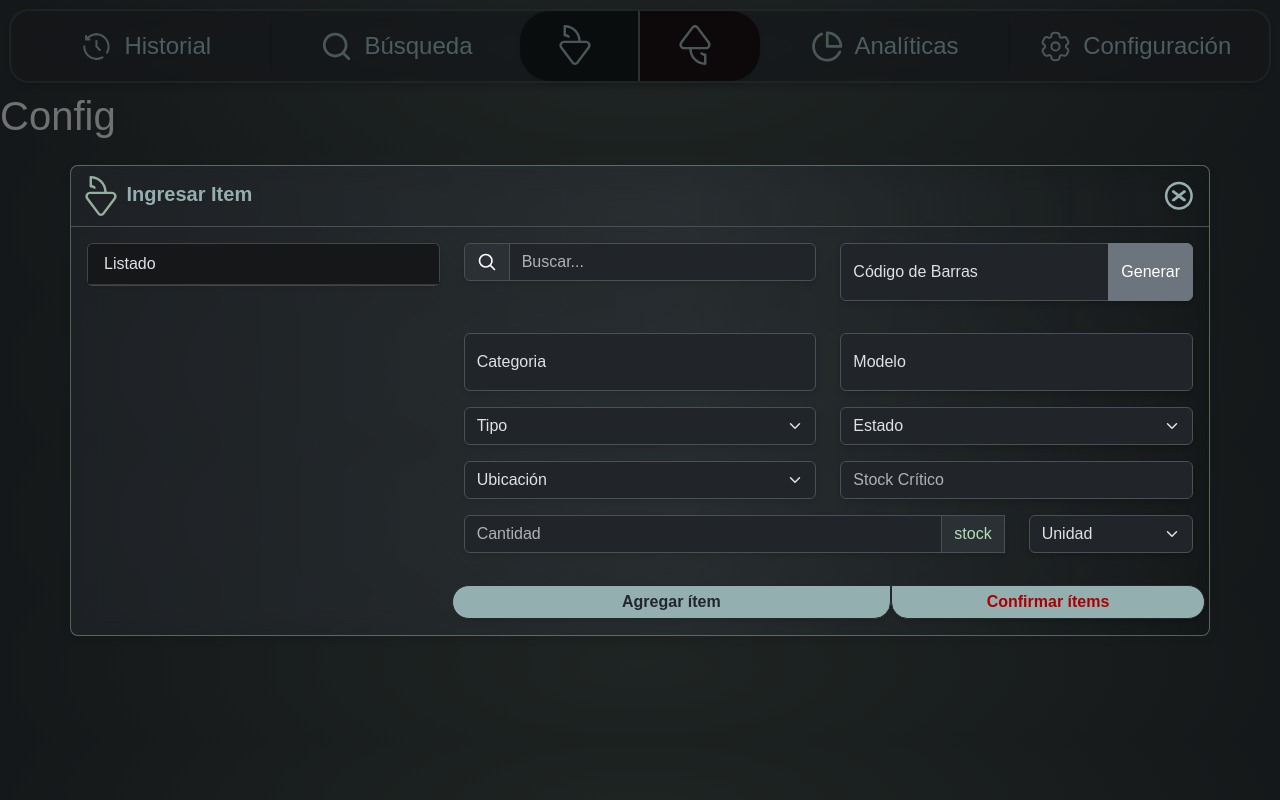
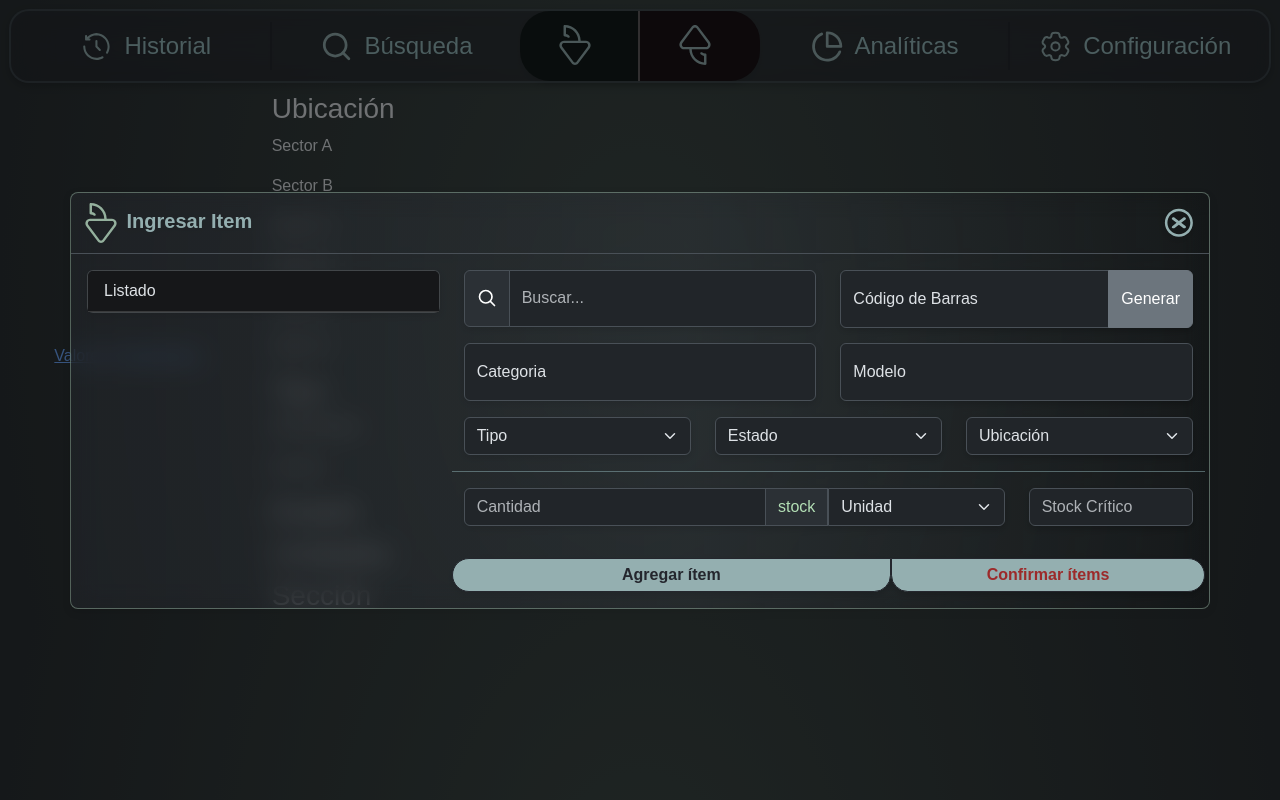
Before and after one commit to Joaminer/SGD, a Flask app: page /configuracion in a window 1280 px wide, after a click on "Ingresar". Run offline with Flask 3, Linux system fonts and the light colour scheme; data comes from the database, SQL or seed files in the repository; some libraries are stand-ins or nearby versions.

Commit message:
Form y config

```diff
--- a/static/css/styles.css
+++ b/static/css/styles.css
@@ -71,7 +71,7 @@
 #confirmItems,#backToItemsForm{
     border: 1.82748px solid #24262D;
     border-radius: 0px 36.5497px 36.5497px 36.0269px;
-    color: #AC0000  ;
+    color: #9c2a2a  ;
 }
 #user-search-container{
     width: 100% !important;
@@ -299,7 +299,25 @@
 }
 
 
+.bottom-input-r {
+    border-top-right-radius: 0 !important;
+    border-bottom-right-radius: 0 !important;
+    padding-right: 0 !important;
+  }
 
+  .bottom-input-l {
+
+    padding-left: 0 !important;
+  }
+  .brl{
+    border-top-left-radius: 0 !important;
+    border-bottom-left-radius: 0 !important;
+  }
+
+  .border-input-form{
+    border-top: 1px solid #96babd79 !important;
+
+  }
 .ser-search-container{
     width: 50%;
 }
--- a/static/script.js
+++ b/static/script.js
@@ -114,13 +114,14 @@
         }
 
 
-
+        handleEvent({ type: 'click' });
 
         // Validar cada campo y mostrar mensajes de error si es necesario
 
         console.log(isValid)
         // Si todos los campos son válidos, agregar el ítem a la lista
         if (isValid) {
+
             $('#types').prop('disabled', false)
             $('#units').prop('disabled', false);
             addItemToConfirmedList(item);
@@ -214,7 +215,7 @@
     function updateStocks() {
         let query = $('#modelo').val();
         let category = $('#categoria').val(); // Obtener la categoría actual
-        if (category) {
+        if (query) {
             updateModels(category);
             $.ajax({
                 url: '/api/cantidad_modelo',
@@ -230,6 +231,9 @@
                     console.error('Error fetching materials:', error);
                 }
             });
+        }
+        else {
+            $('#basic-addon2').text("Stock");
         }
 
 
@@ -272,7 +276,9 @@
                     }
                 });
             }
-
+            else{
+                $('#category-error').text('').removeClass('d-block').addClass('d-none').removeClass('d-block');
+            }
         console.log(category);
     }
     function updateModels(category) {
@@ -333,6 +339,10 @@
                 data.forEach(type => {
                     typesDatalist.append(`<option value="${type}">${type}</option>`);
                 });
+                let tipoConfig = $('#tipoConfig');
+                data.forEach(type => {
+                    tipoConfig.append(`<p>${type}</p>`);
+                });
             }
         });
 
@@ -345,6 +355,11 @@
                 // locationsDatalist.empty();
                 data.forEach(location => {
                     locationsDatalist.append(`<option value="${location}">${location}</option>`);
+                });
+                let ubicacionConfig = $('#ubicacionConfig');
+                // locationsDatalist.empty();
+                data.forEach(location => {
+                    ubicacionConfig.append(`<p>${location}</p>`);
                 });
             }
         });
@@ -498,6 +513,7 @@
                         barcodeError.text('');
                         updateUnits(item.categoria);
                         updateStocks();
+                        isValid = true
                         if (activeInput && activeInput.attr('id') !== 'barcode') {
                             activeInput.val('');
                         }
@@ -511,6 +527,7 @@
             });
         } else {
             $('#barcode').addClass('is-invalid');
+            isValid=false
             barcodeError.text('El código de barras debe tener 12 dígitos.');
         }
     }
@@ -594,7 +611,7 @@
     let items = [];
     $('#confirmItems').on('click', function(event) {
         event.preventDefault();
-
+        updateStocks();
         items = []; // Reinicia la variable items
 
         $('#confirmed-items-container .confirmed-item').each(function() {
@@ -753,7 +770,7 @@
             </div>
         </div>
     `;
-
+    container.append(operationHtml);
 }
 
                     }
--- a/templates/base.html
+++ b/templates/base.html
@@ -194,8 +194,8 @@
 
                             <div class="sticky-top" id="scont">
                             <div class="row">
-                                <div class="search-container col" >
-                                    <div class="input-group mb-3">
+                                <div class="search-container col mb-3" >
+                                    <div class="input-group   w-100 h-100">
                                         <span class="input-group-text" id="basic-addon1">
                                             <svg width="20px" height="20px" viewBox="0 0 24 24" fill="none" xmlns="http://www.w3.org/2000/svg">
                                                 <path d="M15.7955 15.8111L21 21M18 10.5C18 14.6421 14.6421 18 10.5 18C6.35786 18 3 14.6421 3 10.5C3 6.35786 6.35786 3 10.5 3C14.6421 3 18 6.35786 18 10.5Z" stroke="#ffff" stroke-width="2" stroke-linecap="round" stroke-linejoin="round"/>
@@ -209,9 +209,9 @@
                                         </div>
                                     </div>
                                 </div>
-                                <div class="form-group mb-3 col">
+                                <div class="form-group  col">
 
-                                    <div class="input-group mb-3">
+                                    <div class="input-group ">
                                         <div class="form-floating m-0 ">
 
                                             <input type="text" class="form-control" placeholder="Código de Barras" id="barcode" name="codigo_barras" required>
@@ -228,9 +228,9 @@
 
                             <form id="ingresoForm" class="needs-validation " novalidate >
 
-                                <div class="row">
-                                    <div class="col">
-                                <div class="form-group mb-3">
+                                <div class="row mb -3">
+                                    <div class="col m-0">
+                                <div class="form-group m-0">
 
                                     <div class="form-floating m-0">
 
@@ -249,8 +249,8 @@
                                       </div> -->
                                 </div>
                             </div>
-                            <div class="col">
-                                <div class="form-group mb-3">
+                            <div class="col m-0">
+                                <div class="form-group m-0 ">
                                     <div class="form-floating m-0">
                                     <input list="models" type="text" class="form-control" id="modelo" placeholder="Modelo" name="modelo" required>
                                     <datalist id="models"></datalist>
@@ -259,20 +259,22 @@
                                 </div>
                                 </div>
                             </div>
+
                             </div>
 
 
 
-                                <div class="row ">
-                                    <div class="col-md-6">
+
+                                <div class="row mt-3">
+                                    <div class="col">
                                         <div class="form-group mb-3">
-                                                <select class="form-select" id="types" name="tipo" required>
+                                            <select class="form-select " id="types" name="tipo" required>
                                                 <option value="" selected disabled>Tipo</option>
                                             </select>
                                             <div class="invalid-feedback">Tipo es obligatorio.</div>
                                         </div>
                                     </div>
-                                    <div class="col-md-6">
+                                    <div class="col">
                                         <div class="form-group mb-3">
                                             <select class="form-select" id="states" name="estado" required>
                                                 <option value="" selected disabled>Estado</option>
@@ -281,9 +283,8 @@
                                         </div>
                                     </div>
 
-                                </div>
-                                <div class="row">
-                                    <div class="col-md-6">
+
+                                    <div class="col">
 
                                         <div class="form-group mb-3">
                                             <select class="form-select" id="locations" name="ubicacion" required>
@@ -292,15 +293,11 @@
                                             <div class="invalid-feedback">Ubicación es obligatoria.</div>
                                         </div>
                                     </div>
-                                    <div class="col-md-6">
-                                        <div class="form-group mb-3 d-f">
-                                            <input type="number" class="form-control" id="stock_critico" placeholder="Stock Crítico" name="stock_critico" min="0" oninput="validity.valid||(value='');" required>
-                                            <div class="invalid-feedback" id="stock_critico-error">Stock crítico es obligatorio.</div>
+
                                 </div>
-                                    </div>
-                                </div>
-                                <div class="row mb-3">
-                                    <div class="col-9">
+                                <div class="row mb-3 pt-3  border-input-form">
+
+                                    <div class="col bottom-input-r">
                                         <div class="input-group mb-3">
                                             <input type="number" class="form-control" id="cantidad" placeholder="Cantidad" name="cantidad" min="0" oninput="validity.valid||(value='');"  aria-describedby="basic-addon2" required>
                                             <span class="input-group-text" id="basic-addon2">stock</span>
@@ -308,11 +305,17 @@
                                         </div>
                                     </div>
 
-                                    <div class="col-3">
-                                        <select class="form-select" id="units" name="unidad" required>
+                                    <div class="col-3 bottom-input-l">
+                                        <select class="form-select brl" id="units" name="unidad" required>
                                             <option value="" selected disabled>Unidad</option>
                                         </select>
                                         <div class="invalid-feedback">Unidad es obligatoria.</div>
+                                    </div>
+                                    <div class="col-3">
+                                        <div class="form-group mb-3 d-f">
+                                            <input type="number" class="form-control" id="stock_critico" placeholder="Stock Crítico" name="stock_critico" min="0" oninput="validity.valid||(value='');" required>
+                                            <div class="invalid-feedback" id="stock_critico-error">Stock crítico es obligatorio.</div>
+                                        </div>
                                     </div>
                                 </div>
 
@@ -324,6 +327,7 @@
 
                             </div>
                             </form>
+                        </div>
                             </div>
                           </div>
                         </div>
--- a/templates/configuracion.html
+++ b/templates/configuracion.html
@@ -4,6 +4,19 @@
 
 {% block content %}
 <!-- Contenido específico para la página de inicio/historial -->
-<h1>Config</h1>
+<div class="main-config row justify-content-center align-items-center">
+
+    <div class="col-2 align-items-center"> <a href=""> Valores Predefinidos</a></div>
+    <div class="col-9 ">
+        <div class="ubicacion" id="ubicacionConfig">
+            <h3>Ubicación</h3>
+        </div>
+
+        <div class="tipo " id="tipoConfig"><h3>Tipo</h3></div>
+        <div class="estado "><h3>Estado</h3></div>
+        <div class="unidades "><h3>Unidades</h3></div>
+        <div class="seccion "><h3>Sección</h3></div>
+    </div>
+</div>
 <!-- Agrega otros modales o contenido específico aquí -->
 {% endblock %}
```
Lines whose indentation alone changed are shown as unchanged.
